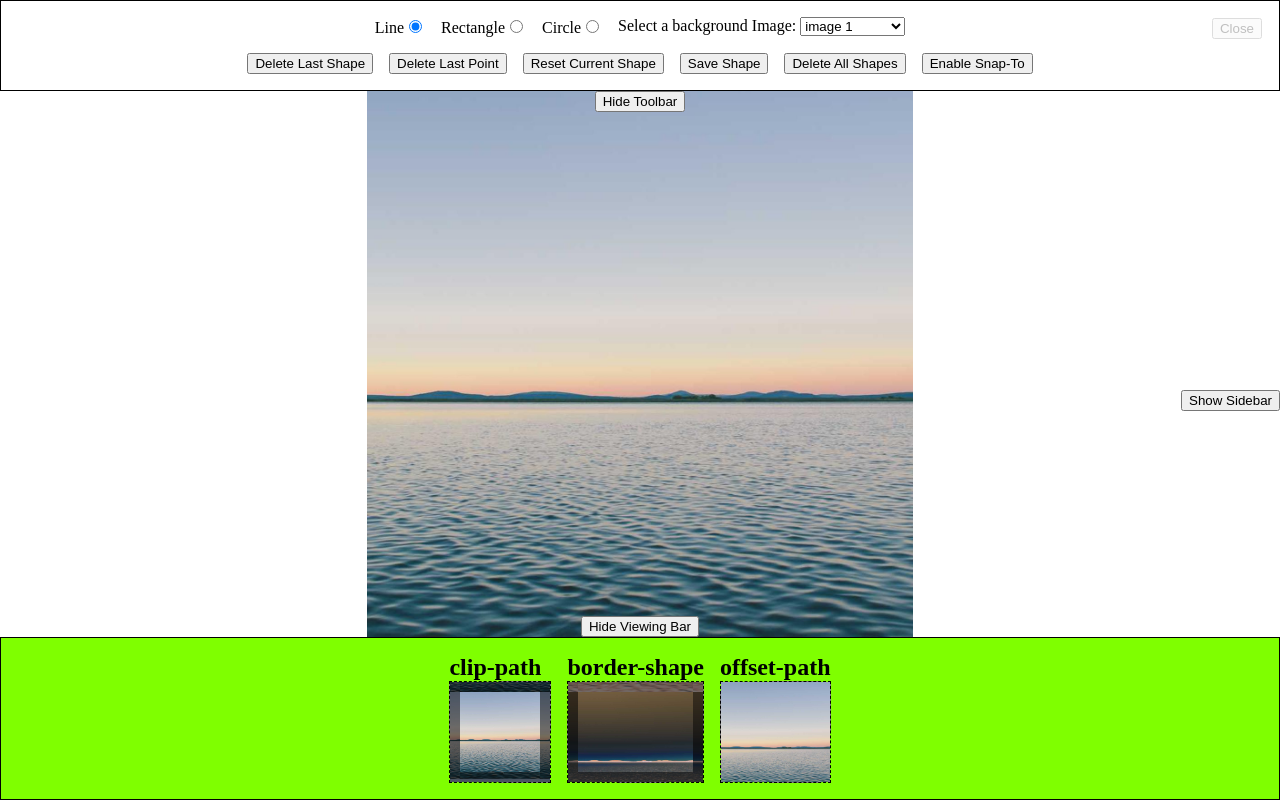
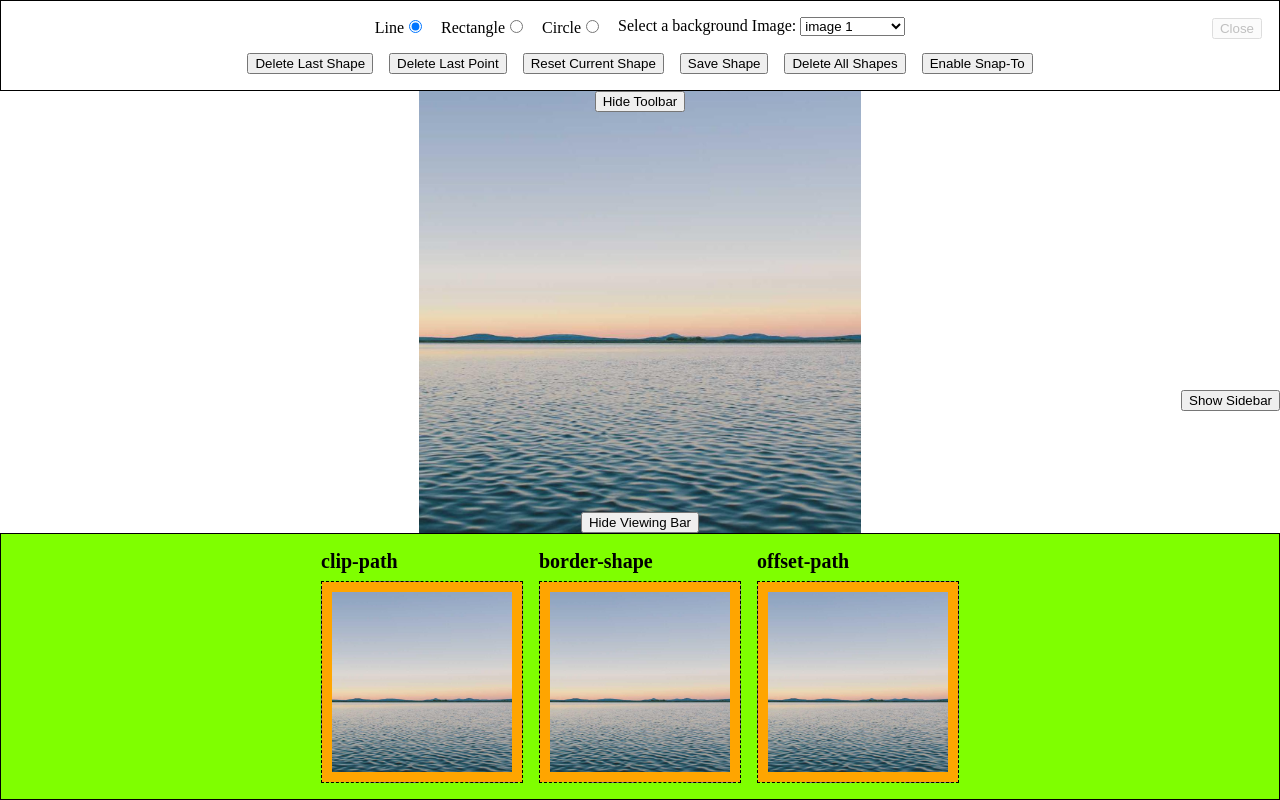
Before and after one commit to bigandy/shape-creator, a React (Vite) app: page / in a window 1280 px wide. Built offline with nearby package versions, Linux system fonts and the light colour scheme.

Commit message:
fix a bug with the viewingBar boxes

```diff
--- a/src/App.css
+++ b/src/App.css
@@ -308,6 +308,11 @@ main {
 		display: flex;
 		align-items: center;
 		gap: 0.5rem;
+		padding-bottom: 0.5rem;
+
+		h2 {
+			font-size: 1.25rem;
+		}
 	}
 }
 
@@ -338,6 +343,7 @@ main {
 	display: flex;
 	justify-content: center;
 	gap: 1rem;
+	overflow: hidden;
 }
 
 .box-outer {
@@ -354,12 +360,8 @@ main {
 .box {
 	background: white;
 	border: 10px solid orange;
-	border-color: rgb(from transparent r g b / 0.5);
-
-	height: 100%;
-	width: 100%;
-	height: 100px;
-	aspect-ratio: 1;
+	height: 200px;
+	width: 200px;
 }
 
 .box--clip-path {
@@ -368,12 +370,10 @@ main {
 
 .box--border-shape {
 	border-shape: var(--clip-path);
-	background-blend-mode: difference;
 }
 
 .box--offset-path {
 	background: transparent;
-	border: none;
 
 	.item {
 		--animation-duration: 6s;
--- a/src/components/Draggable.tsx
+++ b/src/components/Draggable.tsx
@@ -1,7 +1,6 @@
-import { type PropsWithChildren } from "react";
-
+import { useDraggable } from "@dnd-kit/core";
+import type { PropsWithChildren } from "react";
 import { useStackContext } from "@/hooks/useStackContext";
-import { useDraggable } from "@dnd-kit/core";
 
 interface Props extends PropsWithChildren {
 	index: number;
--- a/src/components/ViewingBar.tsx
+++ b/src/components/ViewingBar.tsx
@@ -39,10 +39,10 @@ export const ViewingBar = ({
 						backgroundImage={backgroundImage}
 						headerAfter={
 							<>
-								<p>{items} boxes</p>
-								<button onClick={handleMore}>More</button> or{" "}
+								<button onClick={handleMore}>&#8593;</button>
+								<p>{items}</p>
 								<button onClick={handleLess} disabled={items === 1}>
-									Less
+									&#8595;
 								</button>
 							</>
 						}
```
